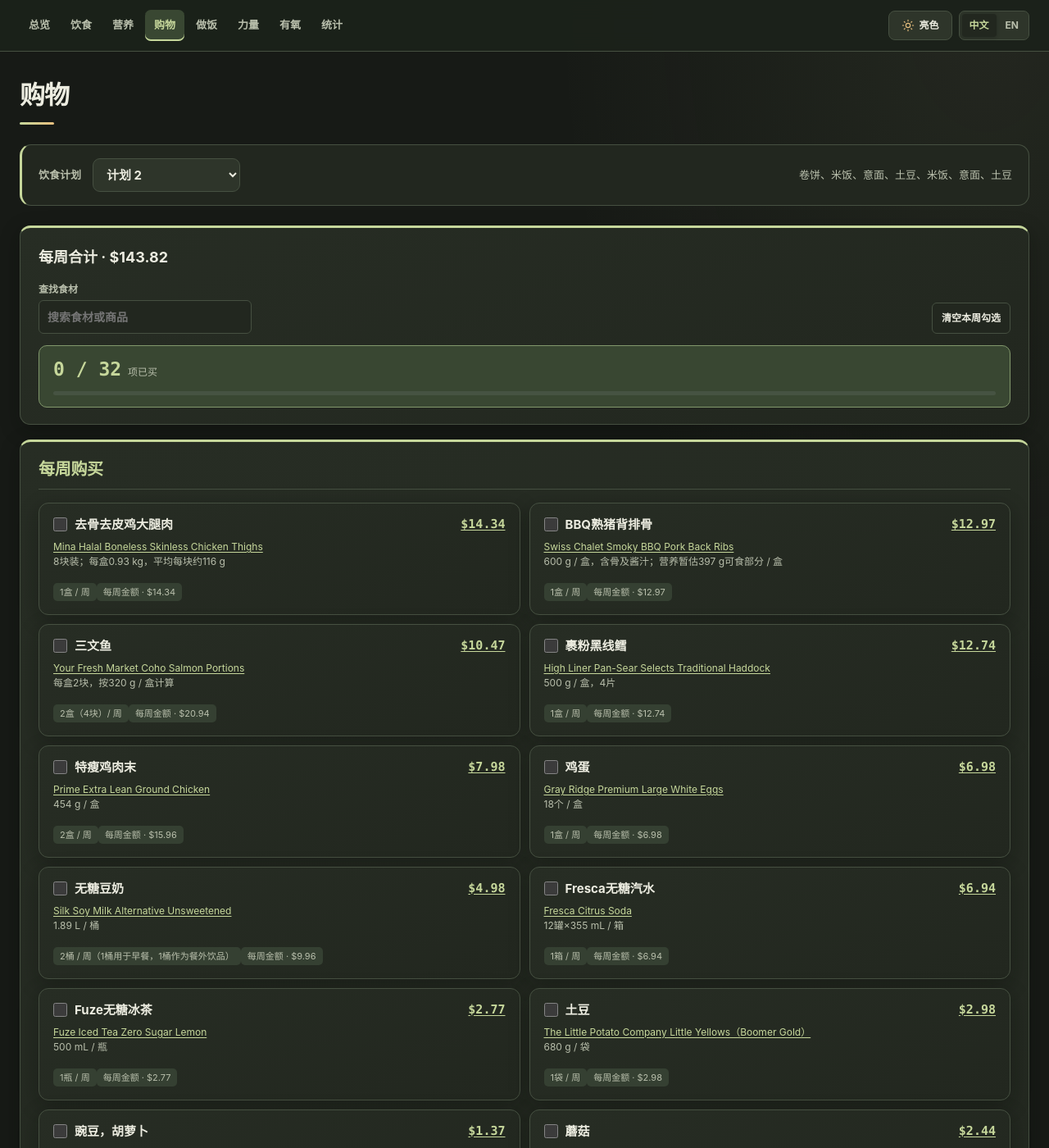
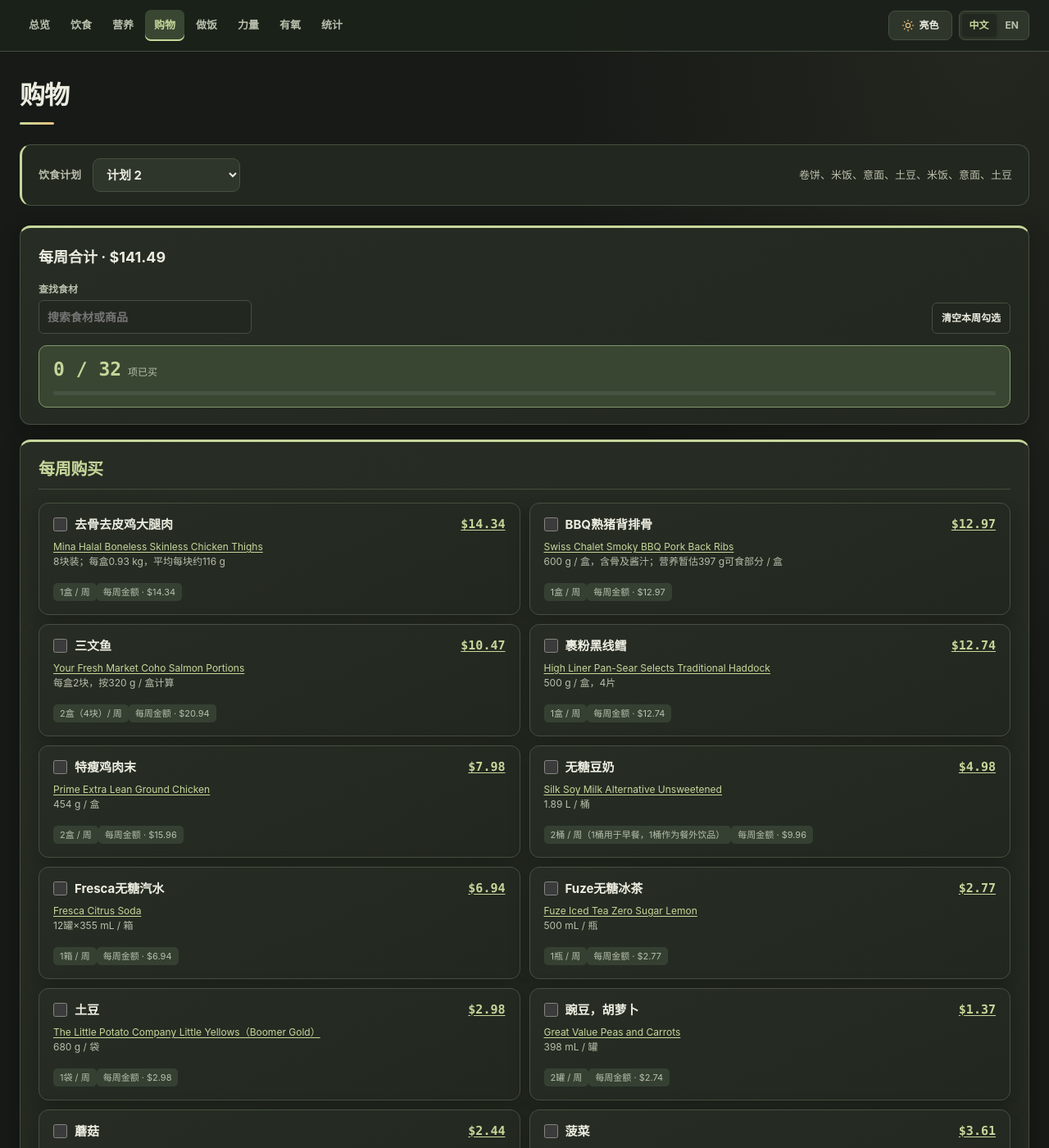
Before and after one commit to yunhaixiang/fitness, a Jekyll site: the page built from plans/plan-2/shopping.md, in a window 1280 px wide and 1400 px high. Shown: the whole window at 82% size. Built offline with Jekyll 4.4.1, drawn with Linux system fonts in a browser that asks for light colours; some of the changed text lies outside the part shown.

Commit message:
Match Plan 2 egg shopping to twelve eggs consumed weekly

```diff
--- a/plans/plan-2/shopping.md
+++ b/plans/plan-2/shopping.md
@@ -47,10 +47,10 @@
 <td style="text-align: right;">2盒 / 周</td>
 <td style="text-align: right;"><a href="https://www.walmart.ca/en/ip/Prime-Extra-Lean-Ground-Chicken-Raised-Without-Antibiotics-454-g/10243782">$7.98</a></td>
 </tr>
-<tr data-price-id="5" data-weekly-cost="6.98" data-purchase-group="weekly">
+<tr data-price-id="5" data-weekly-cost="4.65" data-purchase-group="restock">
 <td>鸡蛋</td>
 <td><a href="https://www.walmart.ca/en/ip/Gray-Ridge-Premium-Large-White-18-Eggs/6000191268613">Gray Ridge Premium Large White Eggs</a><br>18个 / 盒</td>
-<td data-en="1 Carton / Week">1盒 / 周</td>
+<td data-en="2 Cartons / 3 Weeks · 12 Eggs / Week">2盒 / 3周 · 每周用12个</td>
 <td style="text-align: right;"><a href="https://www.walmart.ca/en/ip/Gray-Ridge-Premium-Large-White-18-Eggs/6000191268613">$6.98</a></td>
 </tr>
 <tr data-price-id="6" data-weekly-cost="9.96">
@@ -213,7 +213,7 @@
 <td>每周合计</td>
 <td>—</td>
 <td style="text-align: right;">—</td>
-<td style="text-align: right;">$143.82</td>
+<td style="text-align: right;">$141.49</td>
 </tr>
 </tbody>
 </table>
```
Also changed, not shown: tests/restored-plan.test.js (+3 -3 lines).
